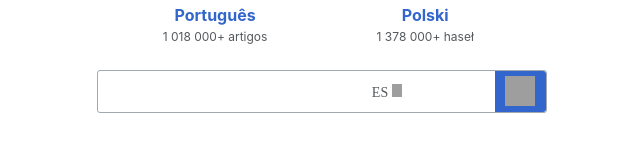
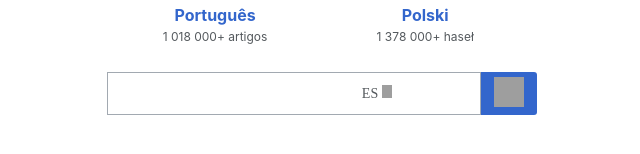
Before and after one commit to josecalvano1546/platzi_practico_html_css, a plain HTML site: page wiki.html in a window 1280 px wide. Shown: the part 390-544 px from the top of the page, without its empty margins (318-958 px from the left). Drawn offline with Linux system fonts and the light colour scheme; grey boxes are pictures that could not be loaded.

Commit message:
testing-1/2secciones

```diff
--- a/css/wikiCss.css
+++ b/css/wikiCss.css
@@ -116,14 +116,15 @@ section a small{
 
 .section-2{
     text-align: center;
+    margin-top: 3px;
 }
 
 section .section-buttom{
     display: flex;
     justify-content: center;
     align-items: center;
-    border: 1px solid #a2a9b1;
-    width: 450px;
+    width: 430px;
+    height: 40px;
     margin: 0 auto;
     box-sizing: border-box;
     border-radius: 3px;
@@ -132,6 +133,7 @@ section .section-buttom{
 
 section .section-buttom input:focus{
     border:1px #36c solid;
+    border-radius: 3px 0 0 3px;;
     -webkit-box-shadow:inset 0 0 0 1px #36c;
     -moz-box-shadow:inset 0 0 0 1px #36c;
     box-shadow:inset 0 0 0 1px #36c;
@@ -139,15 +141,18 @@ section .section-buttom input:focus{
 }
 
 section .section-buttom input{
-    width: 300px;
+    width: 660px;
     border: none;
     outline: none;
-    padding: 8px 140px 8px 0px;
-    font-size: 1.2rem;
+    padding: 8px 90px 8px 8px;
+    font-size: 1.1rem;
+    border: 1px solid #a2a9b1;
+    height: 25px;
+
 }
 .section-buttom .lenguaje{
     position: absolute;
-    margin-left: 130px;
+    margin-left: 110px;
     width: 50px;
     height: 30px;
 }
@@ -172,8 +177,8 @@ section .section-buttom input{
 }
 .section-buttom .busqueda-box{
     background-color: #36c;
-    width: 60px;
-    height: 41px;
+    width: 135px;
+    height: 43px;
     border-radius: 0 3px 3px 0;
 }
 .section-buttom .busqueda-box:hover{
```
